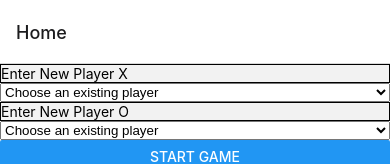
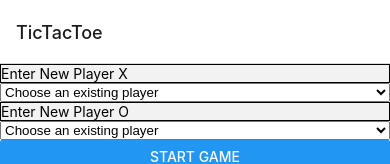
Before and after one commit to Bizarrespace/Tic-Tac-Toe-2P-, a React Native app: screen / in a window 390 px wide. Shown: the top 164 px of the page. Built offline with nearby package versions, Linux system fonts and the light colour scheme.

Commit message:
Done with style and timer

```diff
--- a/App.js
+++ b/App.js
@@ -10,8 +10,8 @@ const App = () => {
 
   return (
     <NavigationContainer>
-      <Stack.Navigator initialRouteName="Home">
-        <Stack.Screen name="Home" component={Game} />
+      <Stack.Navigator initialRouteName="TicTacToe">
+        <Stack.Screen name="TicTacToe" component={Game} />
         <Stack.Screen name="About" component={About} />
       </Stack.Navigator>
     </NavigationContainer>
--- a/package.json
+++ b/package.json
@@ -11,11 +11,13 @@
     "react": "18.2.0",
     "react-native": "0.72.5",
     "react-native-dialogs": "^1.1.1",
+    "react-native-elements": "^3.4.3",
     "react-native-gesture-handler": "^2.13.1",
     "react-native-reanimated": "^3.5.4",
     "react-native-safe-area-context": "^4.7.2",
     "react-native-screens": "^3.27.0",
-    "react-native-sound": "^0.11.2"
+    "react-native-sound": "^0.11.2",
+    "react-native-vector-icons": "^10.0.2"
   },
   "devDependencies": {
     "@babel/core": "^7.20.0",
```
Also changed, not shown: 1 other file (tests, documents, lock files or other folders).
